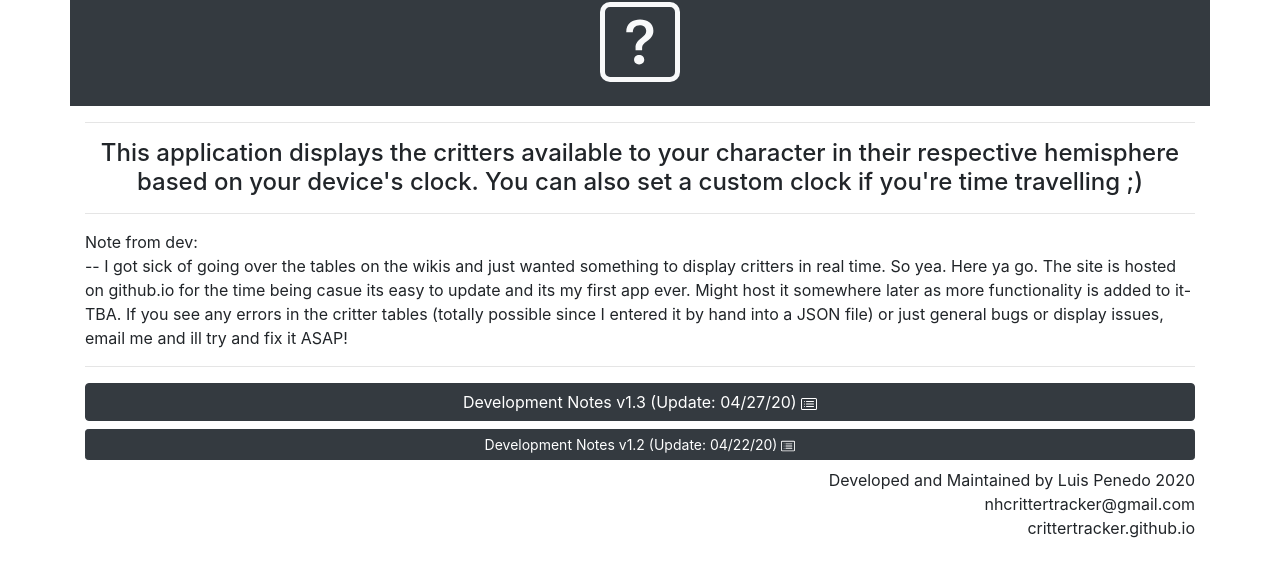
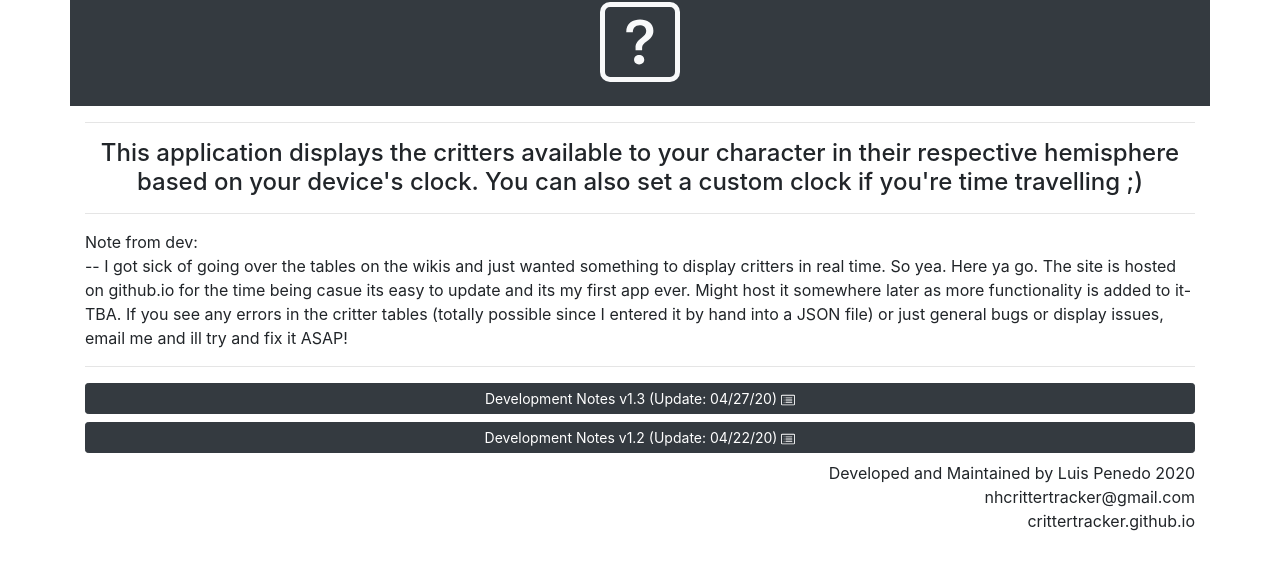
Before and after one commit to crittertracker/crittertracker.github.io, a plain HTML site: page about.html in a window 1280 px wide. Shown: the part 236-800 px from the top of the page. Drawn offline with nearby package versions, Linux system fonts and the light colour scheme.

Commit message:
button size change

```diff
--- a/about.html
+++ b/about.html
@@ -96,7 +96,7 @@
 
 <div class="container my-2">
 
-  <button class="btn btn-dark btn-block" type="button" data-toggle="collapse" data-target="#list1" aria-expanded="true" aria-controls="list">
+  <button class="btn btn-dark btn-block btn-sm" type="button" data-toggle="collapse" data-target="#list1" aria-expanded="true" aria-controls="list">
     Development Notes v1.3 (Update: 04/27/20) <svg class="bi bi-card-list" width="1em" height="1em" viewBox="0 0 16 16" fill="currentColor" xmlns="http://www.w3.org/2000/svg">
       <path fill-rule="evenodd" d="M14.5 3h-13a.5.5 0 00-.5.5v9a.5.5 0 00.5.5h13a.5.5 0 00.5-.5v-9a.5.5 0 00-.5-.5zm-13-1A1.5 1.5 0 000 3.5v9A1.5 1.5 0 001.5 14h13a1.5 1.5 0 001.5-1.5v-9A1.5 1.5 0 0014.5 2h-13z" clip-rule="evenodd"/>
       <path fill-rule="evenodd" d="M5 8a.5.5 0 01.5-.5h7a.5.5 0 010 1h-7A.5.5 0 015 8zm0-2.5a.5.5 0 01.5-.5h7a.5.5 0 010 1h-7a.5.5 0 01-.5-.5zm0 5a.5.5 0 01.5-.5h7a.5.5 0 010 1h-7a.5.5 0 01-.5-.5z" clip-rule="evenodd"/>
```
Also changed, not shown: index.html (+1 -1 lines).
